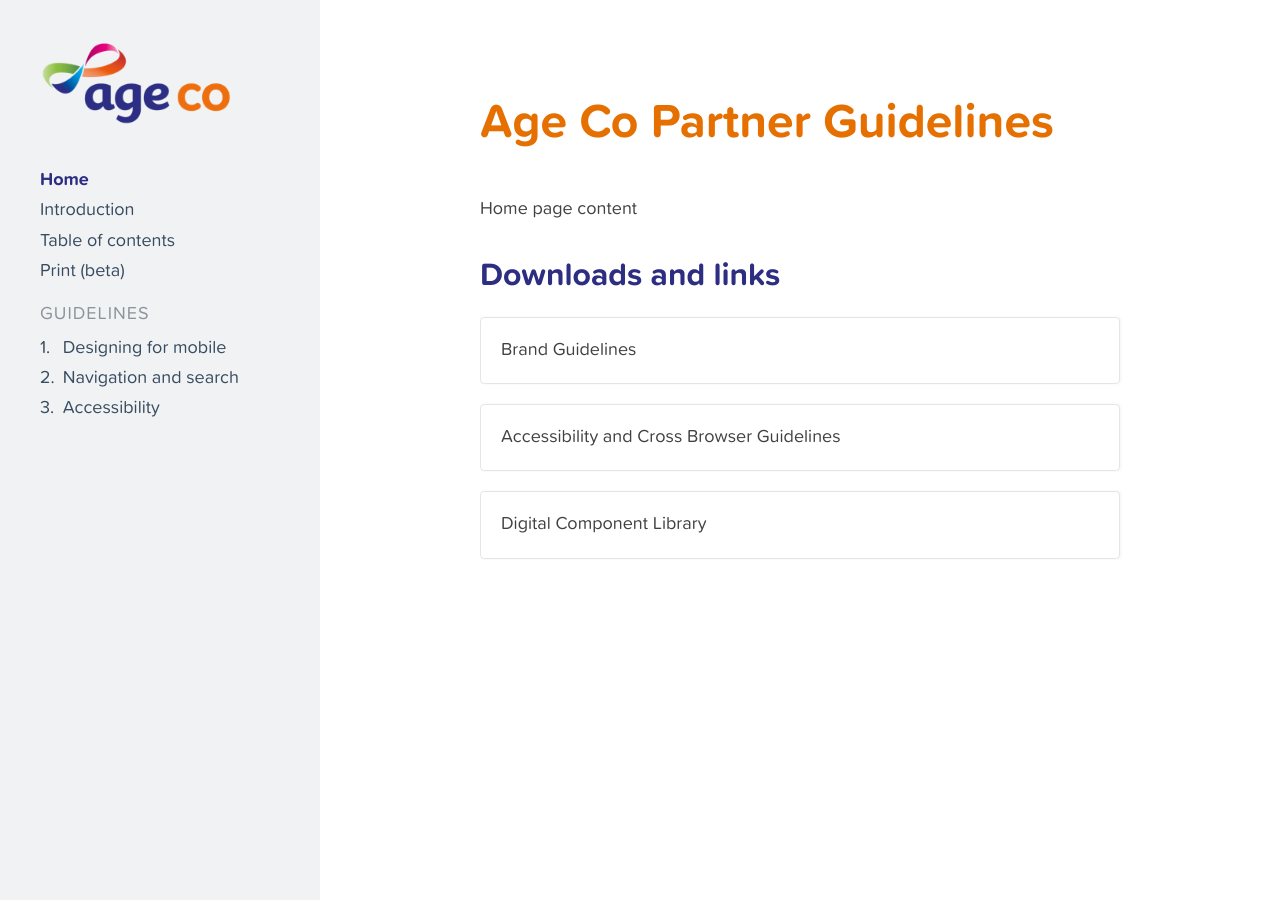
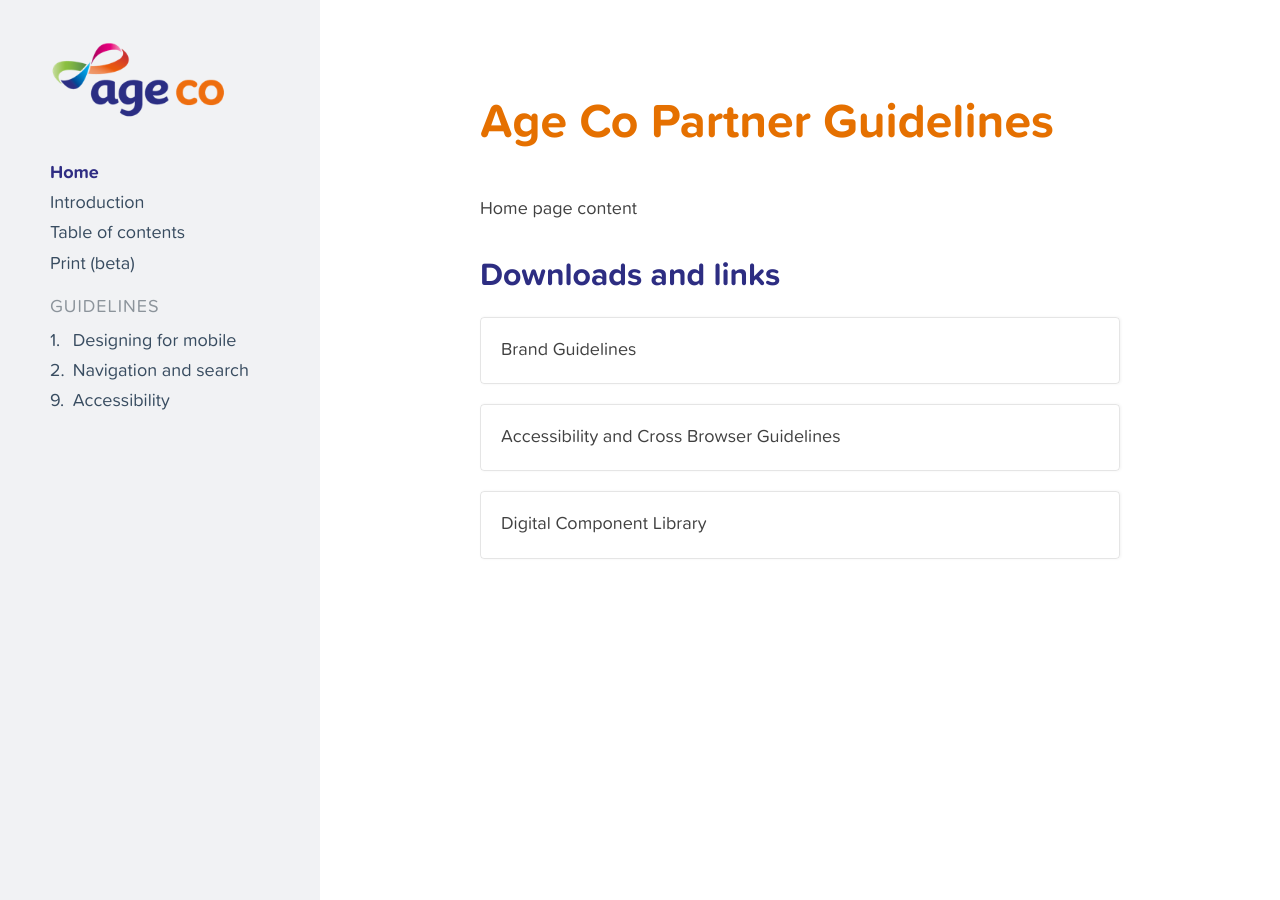
Before and after one commit to webcredible/best-practice, a Jekyll site: the page built from index.markdown, in a window 1280 px wide. Built offline with Jekyll 4.4.1, drawn with Linux system fonts in a browser that asks for light colours.

Commit message:
Sidebar uses position variable for numbering guidelines

```diff
--- a/_includes/sidebar.html
+++ b/_includes/sidebar.html
@@ -20,7 +20,10 @@
   {% assign guidelines = site.guidelines | sort: 'position' %}
   {% for my_page in guidelines %}
     {% if my_page.title %}
-    <div class="nav-list__item{% if page.url == my_page.url %} is-active{% endif %}">
+    <div
+      class="nav-list__item{% if page.url == my_page.url %} is-active{% endif %}"
+      style="counter-reset: guidelinesNav {{my_page.position | minus:1}}"
+      >
       <a class="nav-list__item__link" href="{{ my_page.url | prepend: site.baseurl }}">{{ my_page.title }}</a>
     </div>
     {% endif %}
--- a/_sass/_sidebar.scss
+++ b/_sass/_sidebar.scss
@@ -1,7 +1,7 @@
 
 
 .sidebar {
-  padding: 40px 40px 0;
+  padding: 40px 50px 0;
 }
 
 .logo {
```
